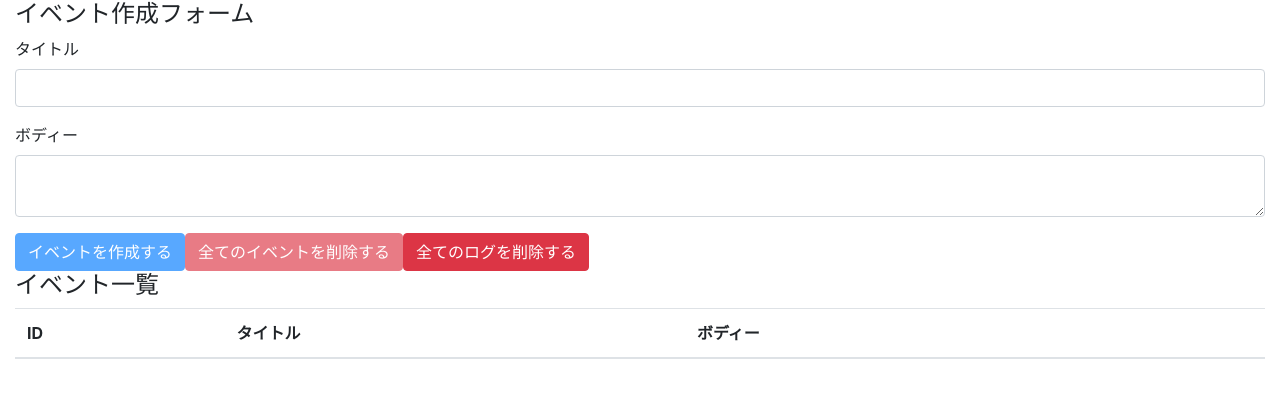
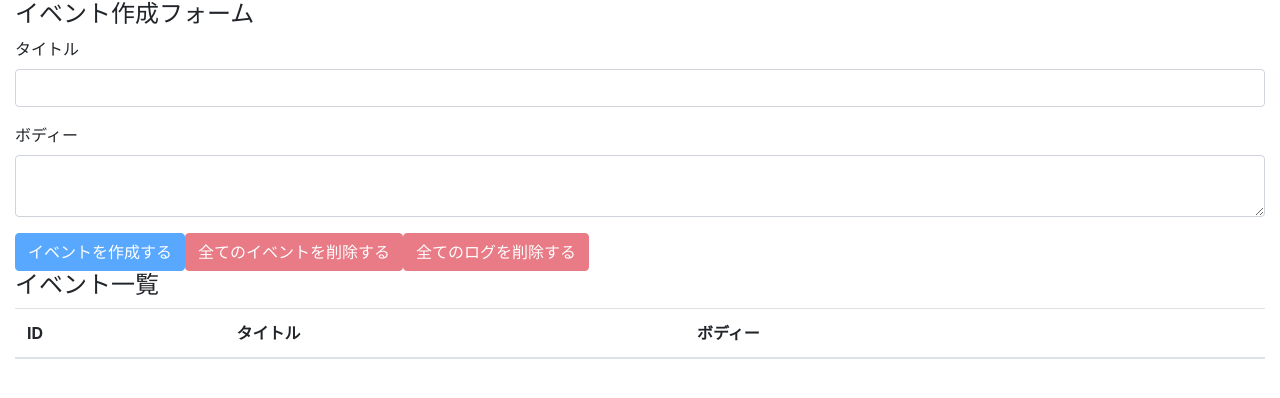
Before and after one commit to mountaincenter/udemy_react_hook, a React (Create React App) app in the folder udemy_react_hook/frontend/react-app/: page / in a window 1280 px wide. Shown: the top 398 px of the page. Built offline with nearby package versions, Linux system fonts and the light colour scheme.

Commit message:
delete all operation logs

```diff
--- a/udemy_react_hook/frontend/react-app/src/components/EventForm.js
+++ b/udemy_react_hook/frontend/react-app/src/components/EventForm.js
@@ -47,6 +47,14 @@ const EventForm = () => {
 
   const unCreatable = title === '' || body === ''
 
+  const deleteAllOperationLogs = e => {
+    e.preventDefault()
+    const result = window.confirm('全ての操作ログを本当に削除してもよいですか？')
+    if(result) {
+      dispatch({ type: DELETE_ALL_OPERATION_LOGS })
+    }
+  }
+
   return (
     <>
       <h4>イベント作成フォーム</h4>
@@ -63,7 +71,7 @@ const EventForm = () => {
 
         <button className="btn btn-primary" onClick={addEvent} disabled={unCreatable}>イベントを作成する</button>
         <button className="btn btn-danger" onClick={deleteAllEvents} disabled={state.events.length === 0}>全てのイベントを削除する</button>
-        <button className="btn btn-danger">全てのログを削除する</button>
+        <button className="btn btn-danger" onClick={deleteAllOperationLogs} disabled={state.operationLogs.length === 0}>全てのログを削除する</button>
       </form>
     </>
   )
```
